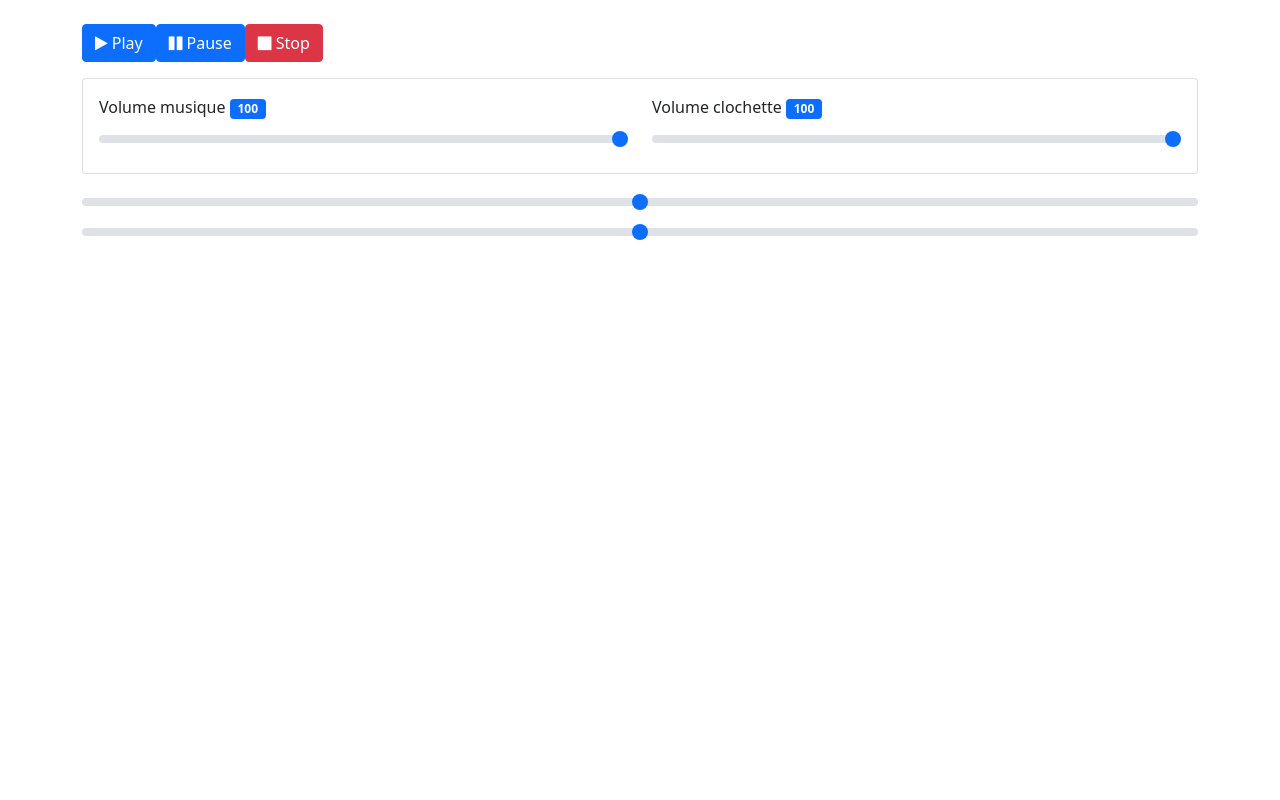
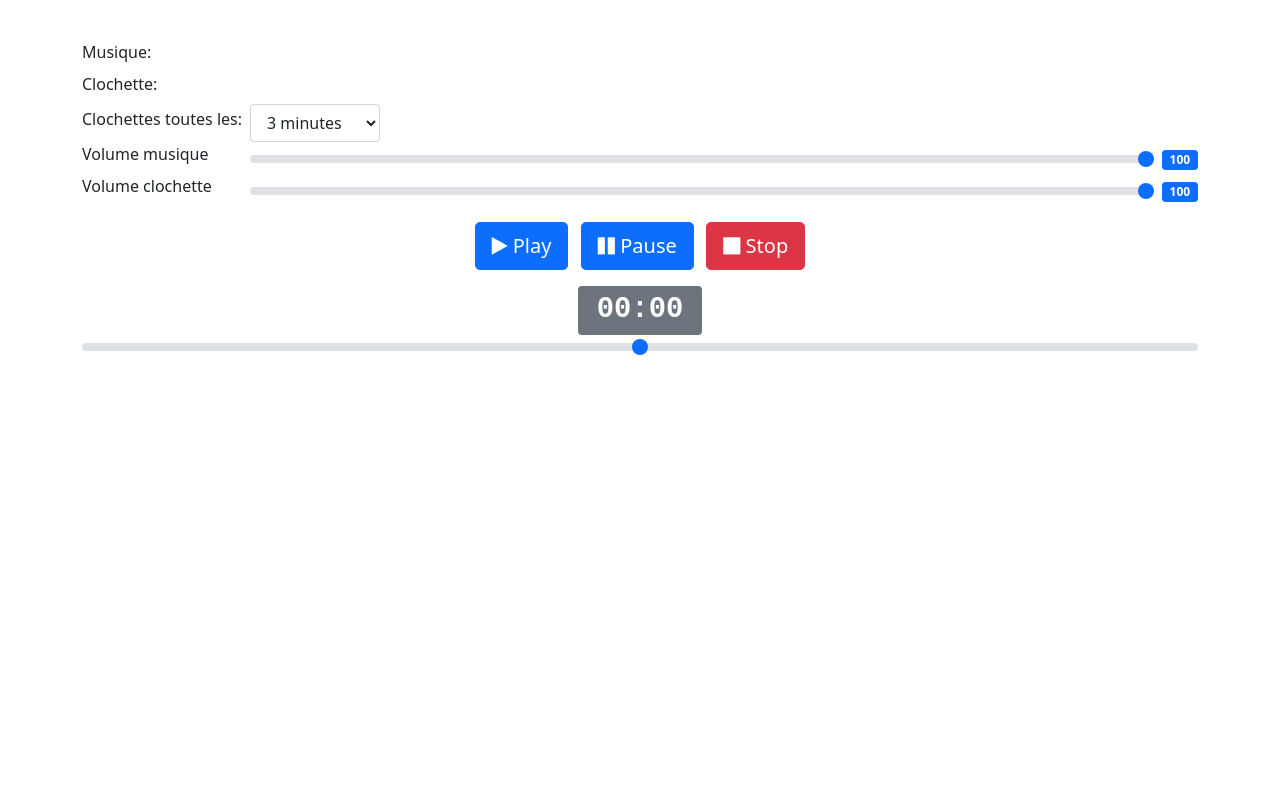
Before and after one commit to spartyann/music-with-bell, a PHP site: page / in a window 1280 px wide. Run offline with PHP 8.4, Linux system fonts and the light colour scheme.

Commit message:
Commit 2

```diff
--- /dev/null
+++ b/assets/css/app.css
@@ -0,0 +1,35 @@
+@import "tools.css";
+@import "form.css";
+@import "bootstrap_over.css";
+@import "interactivity.css";
+
+
+html { height: 100vh; }
+html, body, #app {
+	display: flex;
+	flex-direction: column;
+	flex:1
+}
+
+
+.material-icons{
+	vertical-align: middle;
+	font-size: 1em;
+}
+
+.main-container {
+	max-width: 800px;
+	padding: 50px 50px;
+	height: 100%;
+
+	display: flex;
+	flex-direction: column;
+
+    justify-content: center;
+}
+
+
+.logo-home{
+	max-width: 300px;
+	max-height: 200px;
+}
--- /dev/null
+++ b/assets/css/bootstrap_over.css
@@ -0,0 +1,4 @@
+
+.list-group-item-action {
+	cursor: pointer;
+}
--- /dev/null
+++ b/assets/css/form.css
@@ -0,0 +1,11 @@
+
+.form-control
+{
+	-webkit-appearance: auto;
+	-moz-appearance: auto;
+	appearance: auto;
+}
+
+.btn {
+	vertical-align: middle;
+}
--- /dev/null
+++ b/assets/css/interactivity.css
@@ -0,0 +1,5 @@
+
+.disabled{
+
+	opacity: 0.7;
+}
--- /dev/null
+++ b/assets/css/tools.css
@@ -0,0 +1,46 @@
+
+/*
+*************************************************************
+**********************     TOOLS     ************************
+*************************************************************
+*/
+
+/* ********* Positionning ********* */
+.tbl, .tbl-100{display:table !important}
+
+.tbl-100{width:100%}
+
+.tr{display:table-row}
+
+.td,.td-100{vertical-align:top;display:table-cell}
+
+.td-100{width:100%}
+
+.vat{vertical-align:top}
+.vam{vertical-align:middle}
+.vab{vertical-align:bottom}
+
+
+.fz-70 { font-size: 70%;}
+.fz-80 { font-size: 80%;}
+.fz-90 { font-size: 90%;}
+.fz-100 { font-size: 100%;}
+.fz-110 { font-size: 110%;}
+.fz-120 { font-size: 120%;}
+.fz-130 { font-size: 130%;}
+.fz-140 { font-size: 140%;}
+.fz-150 { font-size: 150%;}
+.fz-160 { font-size: 160%;}
+.fz-170 { font-size: 170%;}
+.fz-180 { font-size: 180%;}
+.fz-190 { font-size: 190%;}
+.fz-200 { font-size: 200%;}
+
+.vat { vertical-align: top;}
+.wfc { width: fit-content; }
+.wsnw { white-space: nowrap; }
+
+
+.digicode{
+	font-family: 'Courier New', Courier, monospace;
+}
--- a/assets/js/app.js
+++ b/assets/js/app.js
@@ -1,28 +1,6 @@
-
-var bell = null;
-var music = null;
-var elementVolumeBell = null;
-var elementVolumeMusic = null;
 
 
 $(() => {
-	let bellRange = $('#bell-range');
-	let musicRange = $('#music-range');
-	let elementVolumeBell = $('#vol-bell');
-	let elementVolumeMusic = $('#vol-music');
-
-	elementVolumeBell.on("input", () => { if (bell == null) return; bell.volume = elementVolumeBell.val(); });
-	elementVolumeMusic.on("input", () => { if (music == null) return; music.volume = elementVolumeMusic.val(); });
-
-
-
-	musicRange.on("input", () => {
-		if (music == null) return;
-		let ratio = musicRange.val();
-		music.currentTime = ratio * music.duration;
-	});
-
-
 
 	Vue.createApp({
 		data() {
@@ -32,8 +10,23 @@ $(() => {
 				volumeBell : 1,
 				volumeMusic : 1,
 
+				bellRange : 0,
+				musicRange : 0,
 
+				bellEvery: 3,
+
+				currentMusicMinutes: 0,
+				currentMusicSeconds: 0
 			}
+		},
+
+		watch: {
+			volumeBell(val) { if (this.bell == null) return; this.bell.volume = val; },
+			volumeMusic(val) { if (this.music == null) return; this.music.volume = val; },
+
+			musicRange(ratio) {
+
+			},
 		},
 
 		mounted() {
@@ -48,6 +41,17 @@ $(() => {
 			loaded() {
 				return this.bell != null && this.music != null;
 				// TODO Audio => Loaded
+			},
+
+			currentMusicTimeString() {
+				return this.fillZero(this.currentMusicMinutes, 2) + ":" + this.fillZero(this.currentMusicSeconds, 2);
+			},
+
+			bellCurrentTimeForMusic() {
+				if (this.currentMusicMinutes == 0) return null;
+				if (this.currentMusicMinutes % this.bellEvery != 0) return null;
+				if (this.currentMusicSeconds > this.bell.duration) return null;
+				return this.currentMusicSeconds;
 			}
 
 		},
@@ -55,8 +59,10 @@ $(() => {
 		methods: {
 			clickPlay(){
 				if (this.loaded == false ) return;
-				this.bell.play();
 				this.music.play();
+
+				// Bell running ?
+				if (this.bell.currentTime != 0 && this.bell.currentTime != this.bell.duration) this.bell.play();
 			},
 
 			clickPause(){
@@ -91,13 +97,76 @@ $(() => {
 			},
 
 			tick(){
-				if (this.bell == null || this.music == null) return;
+				if (this.bell == null || this.music == null)
+				{
+					this.currentMusicMinutes = 0;
+					this.currentMusicSeconds = 0;
+					return;
+				}
 
-				let bellRange = $('#bell-range');
-				let musicRange = $('#music-range');
+				this.bellRange = this.bell.currentTime / this.bell.duration;
+				this.musicRange = this.music.currentTime / this.music.duration;
 
-				bellRange.val(this.bell.currentTime / this.bell.duration);
-				musicRange.val(this.music.currentTime / this.music.duration);
+				this.updateCurrentMusicMinutesAndSecond();
+
+				// Loop
+				if (this.music.currentTime >= this.music.duration)
+				{
+					this.music.currentTime = 0;
+					this.music.play();
+				}
+
+				// Bell
+				if (this.bellCurrentTimeForMusic !== null)
+				{
+					if (this.bell.currentTime == 0 || this.bell.currentTime == this.bell.duration)
+					{
+						this.bell.currentTime = this.bellCurrentTimeForMusic;
+						this.bell.play();
+					}
+				}
+
+				if (this.bellCurrentTimeForMusic === null)
+				{
+					if (this.bell.currentTime != 0)
+					{
+						this.bell.pause();
+						this.bell.currentTime = 0;
+					}
+				}
+
+			},
+
+			updateCurrentMusicMinutesAndSecond(){
+				this.currentMusicMinutes = Math.floor(this.music.currentTime / 60);
+				this.currentMusicSeconds = Math.floor(this.music.currentTime - this.currentMusicMinutes * 60);
+			},
+
+			userChangeMusicRange()
+			{
+				if (this.music == null) return;
+				this.music.currentTime = this.musicRange * this.music.duration;
+
+				this.updateCurrentMusicMinutesAndSecond();
+
+				if (this.bellCurrentTimeForMusic !== null)
+				{
+					this.bell.currentTime = this.bellCurrentTimeForMusic;
+					this.bell.play();
+				}
+
+				if (this.bellCurrentTimeForMusic === null)
+				{
+					this.bell.pause();
+					this.bell.currentTime = 0;
+				}
+			},
+
+			fillZero(str, nbTotalChars = 2) {
+				str = str + "";
+				let nb = nbTotalChars - str.length;
+				while(nb > 0) { str = "0" + str; nb--; }
+				return str;
 			}
 
 		}
--- a/index.php
+++ b/index.php
@@ -15,6 +15,8 @@
 
 
 		<script src="assets/js/app.js" ></script>
+		<link href="assets/css/app.css" rel="stylesheet">
+
 
 		<link rel="manifest" href="manifest.json">
 	</head>
@@ -24,28 +26,87 @@
 		<div class="container">
 			<div class="row">
 				<div class="col-12">
-					<button class="btn btn-primary" @click="clickPlay"><i class="fa fa-play"></i> Play</button>
-					<button class="btn btn-primary" @click="clickPause"><i class="fa fa-pause"></i> Pause</button>
-					<button class="btn btn-danger" @click="clickStop"><i class="fa fa-stop"></i> Stop</button>
 
-					<div class="card mt-3 mb-3">
-						<div class="card-body">
-							<div class="row">
-								<div class="col-md-6">
-									<label for="vol-music" class="form-label">Volume musique <span class="badge bg-primary">{{ Math.round(volumeMusic * 100) }}</span></label>
-									<input type="range" class="form-range" min="0" max="1" step="0.05" value="1" id="vol-music" v-model="volumeMusic"/>
+					<div class="my-3">
+
+						<div class="tbl-100">
+							<div class="tr">
+								<div class="td wsnw vam pe-2">
+									<label for="" class="form-label">Musique: </label>
 								</div>
-								<div class="col-md-6">
-									<label for="vol-bell" class="form-label">Volume clochette <span class="badge bg-primary">{{ Math.round(volumeBell * 100) }}</span></label>
-									<input type="range" class="form-range" min="0" max="1" step="0.05" value="1" id="vol-bell" v-model="volumeBell"/>
+								<div class="td-100 vam">
+
+								</div>
+							</div>
+							<div class="tr">
+								<div class="td wsnw vam pe-2">
+									<label for="" class="form-label">Clochette: </label>
+								</div>
+								<div class="td-100 vam">
+
+								</div>
+							</div>
+							<div class="tr">
+								<div class="td wsnw vam pe-2">
+									<label for="bellEvery" class="form-label">Clochettes toutes les: </label>
+								</div>
+								<div class="td-100 vam">
+									<div class="d-inline-block">
+										<select v-model="bellEvery" id="bellEvery" class="form-control">
+											<option value="1">1 minute</option>
+											<option value="2">2 minutes</option>
+											<option value="3">3 minutes</option>
+											<option value="4">4 minutes</option>
+											<option value="5">5 minutes</option>
+											<option value="6">6 minutes</option>
+											<option value="10">10 minutes</option>
+											<option value="15">15 minutes</option>
+											<option value="20">20 minutes</option>
+										</select>
+									</div>
+								</div>
+							</div>
+							<div class="tr">
+								<div class="td wsnw vam pe-3">
+									<label for="vol-music" class="form-label">Volume musique </label>
+								</div>
+								<div class="td-100 vam">
+									<input type="range" class="form-range vam" min="0" max="1" step="0.05" value="1" id="vol-music" v-model="volumeMusic"/>
+								</div>
+								<div class="td vam ps-2">
+									<span class="badge bg-primary">{{ Math.round(volumeMusic * 100) }}</span>
+								</div>
+							</div>
+							<div class="tr">
+								<div class="td wsnw vam pe-3">
+									<label for="vol-bell" class="form-label">Volume clochette</label>
+								</div>
+								<div class="td-100 vam">
+									<input type="range" class="form-range  vam" min="0" max="1" step="0.05" value="1" id="vol-bell" v-model="volumeBell"/>
+								</div>
+								<div class="td vam ps-2">
+									<span class="badge bg-primary">{{ Math.round(volumeBell * 100) }}</span>
 								</div>
 							</div>
 						</div>
+
 					</div>
 
+					<div class="my-3 text-center">
+						<button class="btn btn-primary btn-lg" @click="clickPlay"><i class="fa fa-play"></i> Play</button>
+						&nbsp;
+						<button class="btn btn-primary btn-lg" @click="clickPause"><i class="fa fa-pause"></i> Pause</button>
+						&nbsp;
+						<button class="btn btn-danger btn-lg" @click="clickStop"><i class="fa fa-stop"></i> Stop</button>
+					</div>
 
-					<input type="range" class="form-range" min="0" max="1" step="0.00001" value="1" id="bell-range"/>
-					<input type="range" class="form-range" min="0" max="1" step="0.00001" value="1" id="music-range"/>
+					<div class="text-center fz-180 digicode">
+						<span class="badge bg-secondary fz-100">{{ currentMusicTimeString }}</span>
+					</div>
+
+					<input type="range" class="form-range" min="0" max="1" step="0.00001" value="1" v-model="musicRange" v-on:input="userChangeMusicRange"/>
+
+					<!--<input type="range" class="form-range" min="0" max="1" step="0.00001" value="1" v-model="bellRange" v-on:input="userChangeMusicRange"/>-->
 				</div>
 			</div>
 		</div>
```
